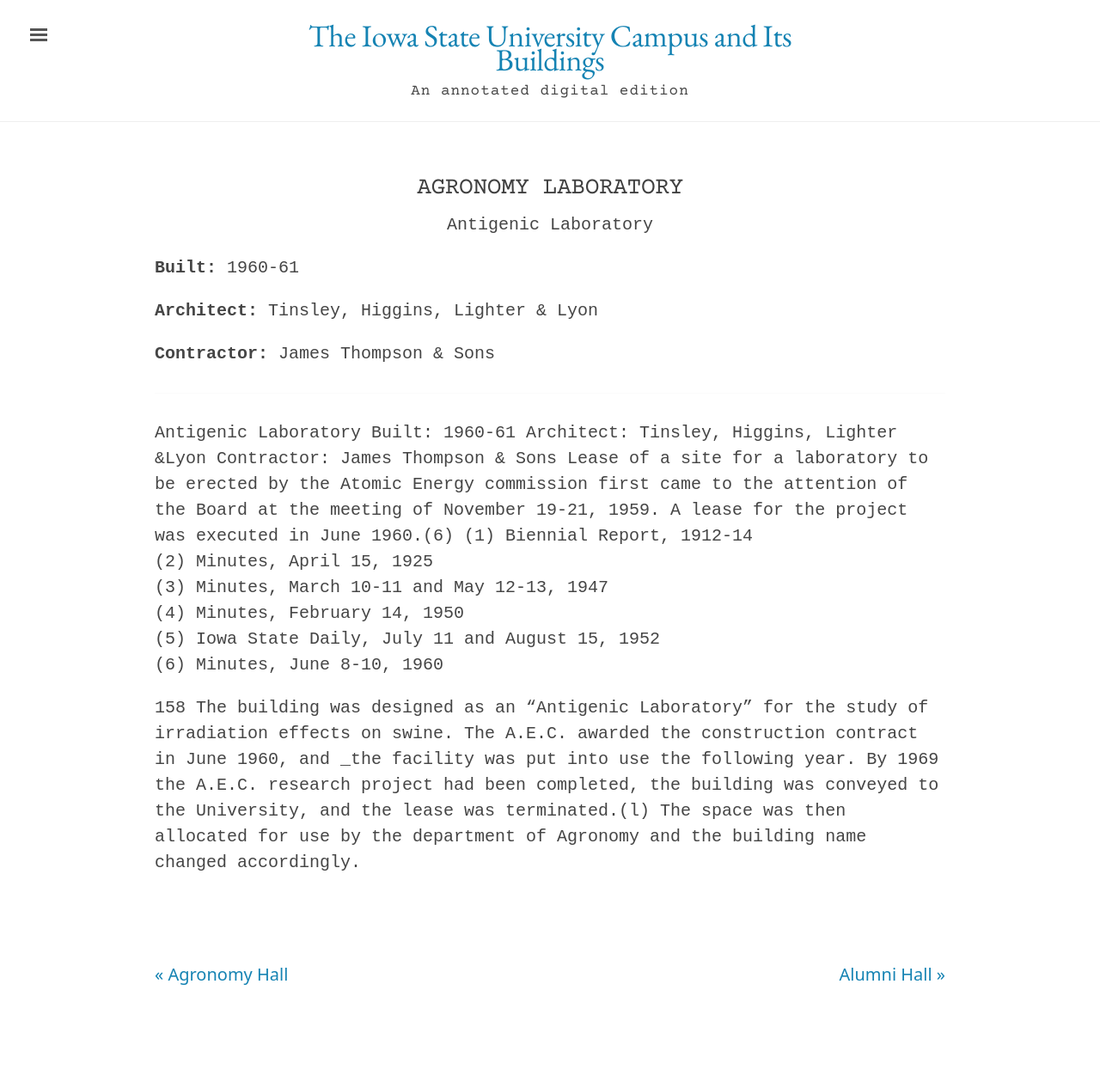
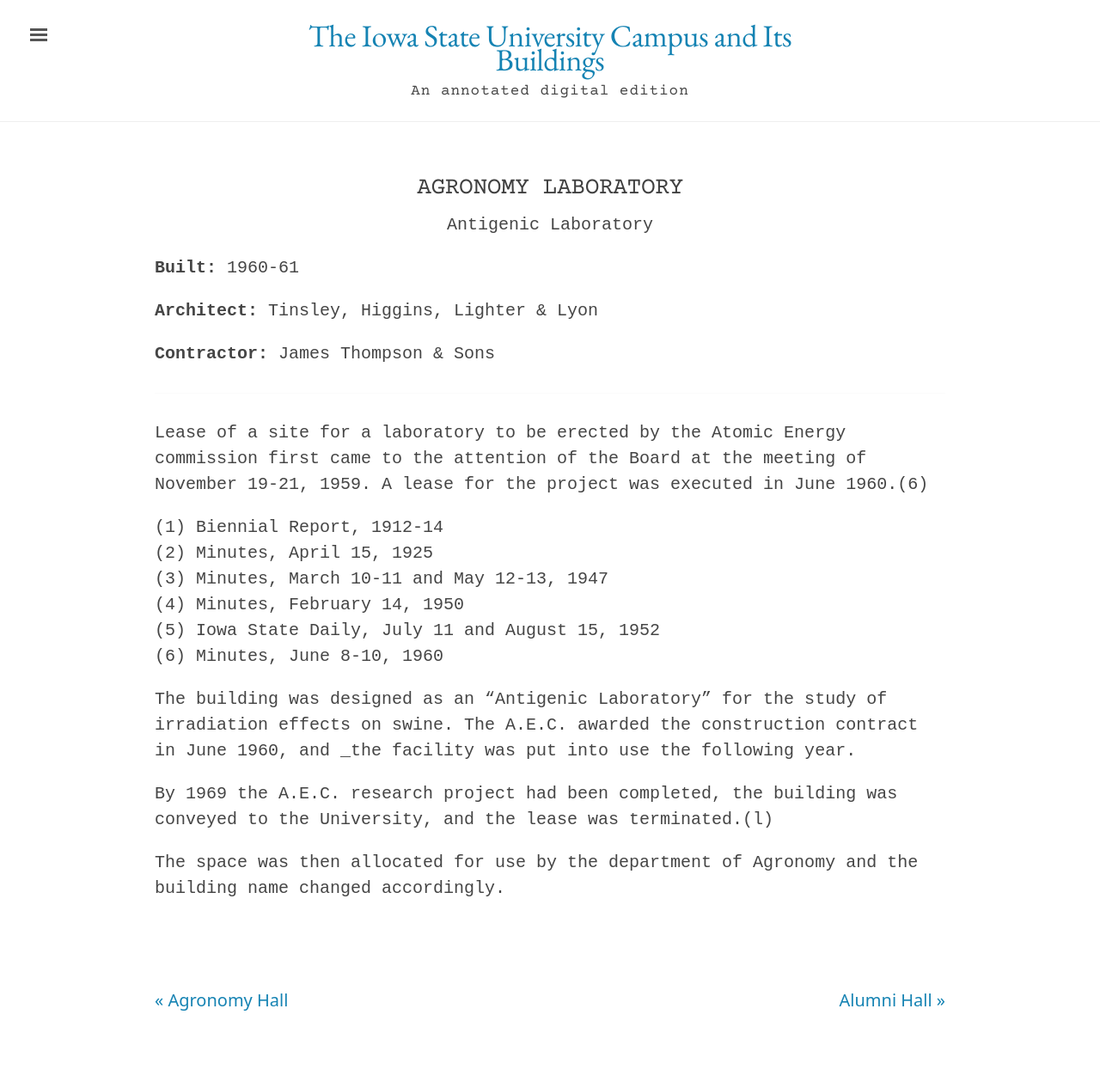
Before and after one commit to emanderson811/day-edition, a Jekyll site: the page built from _texts/buildings/008day-agronomy-lab.md, in a window 1280 px wide. Shown: the whole page at 86% size. Built offline with Jekyll 4.4.1, drawn with Linux system fonts in a browser that asks for light colours; before the commit the page ends 1229 px from its top, so only the background shows below that.

Commit message:
Update 008day-agronomy-lab.md

```diff
--- a/_texts/buildings/008day-agronomy-lab.md
+++ b/_texts/buildings/008day-agronomy-lab.md
@@ -13,9 +13,9 @@
 publication-date: 1980
 ---
 ---
-Antigenic Laboratory
-Built: 1960-61 Architect: Tinsley, Higgins, Lighter &Lyon Contractor: James Thompson & Sons
+
 Lease of a site for a laboratory to be erected by the Atomic Energy commission first came to the attention of the Board at the meeting of November 19-21, 1959. A lease for the project was executed in June 1960.(6)
+
 (1)  Biennial Report,  1912-14
 (2)  Minutes, April 15,  1925
 (3)  Minutes, March 10-11 and May 12-13,  1947
@@ -23,7 +23,8 @@
 (5)  Iowa State Daily, July 11 and August 15,  1952
 (6)  Minutes,  June 8-10,  1960
 
-158
 The building was designed as an "Antigenic Laboratory" for the study of irradiation effects on swine. The A.E.C. awarded the construction contract in June 1960, and _the facility was put into use the following year.
+
 By 1969 the A.E.C. research project had been completed, the building was conveyed to the University, and the lease was terminated.(l)
+
 The space was then allocated for use by the department of Agronomy and the building name changed accordingly.
```
